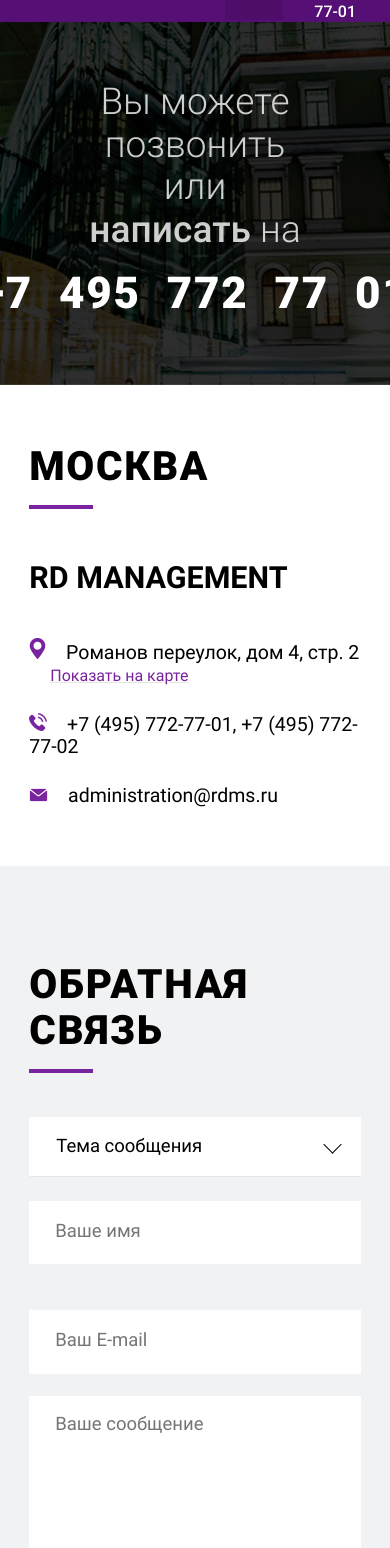
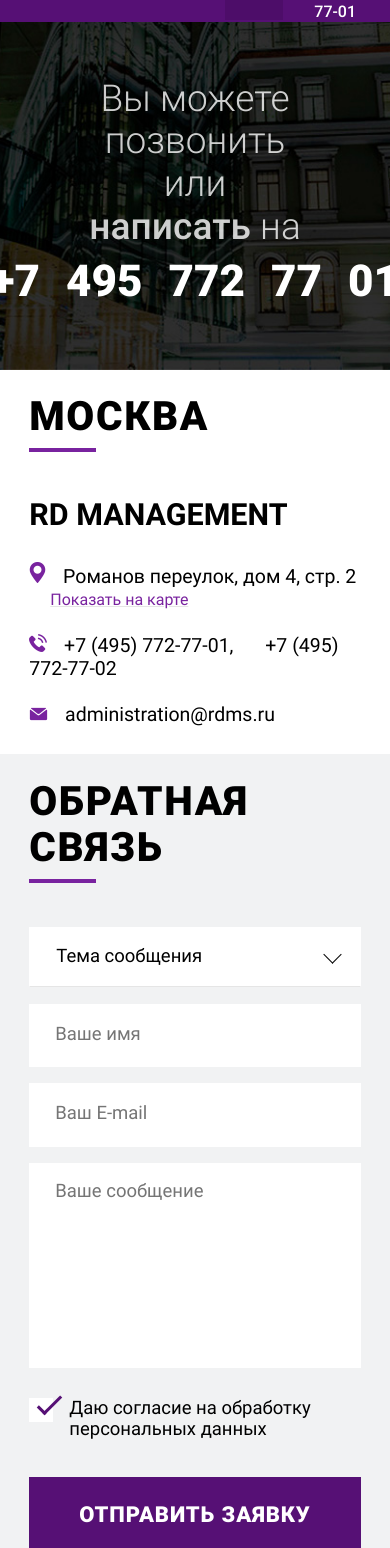
Before and after one commit to MaxTarasevich/testTask, a plain HTML site: page index.html in a window 390 px wide. Shown: the part 52-1600 px from the top of the page. Drawn offline with Linux system fonts and the light colour scheme.

Commit message:
finish styles

```diff
--- a/css/style.css
+++ b/css/style.css
@@ -91,9 +91,9 @@ a{
     }
 .title span{
         display: block;
-        width: 64px;
+        width: 67px;
         height: 4px;
-        margin-top: 15px;
+        margin-top: 8px;
         background-color: #79239f;
     }
 /****************************Header****************************/
@@ -134,13 +134,17 @@ font-weight: 900;
     font-weight: 500;
 
 }
-.nav__item.active{
-background-color:#4d0d69;
-color: #9f67b8;
+.lang{
+    transition: color 0.3s ease-in;
+    transition:background 0.6s ease-in;
+}
+.lang.active{
+    background:#4d0d69;
+    color: #9f67b8;
 }
 .header__text{
     width: 65%;
-    margin: 18% auto 0;
+    margin: 17% auto 0;
     font-size: 37px;
     font-weight: 300;
     text-align: center;
@@ -151,12 +155,10 @@ color: #9f67b8;
     opacity: 1;
 }
 .header__tel{
-margin-top: 5%;
-padding-bottom: 20%;
-font-size: 44px;
-font-weight: 900;
-letter-spacing: 1.76px;
-text-align: center;
+    margin-top: 2.4%;
+    padding-bottom: 19%;
+    font-size: 44px;
+    font-weight: 900;
 }
 .header__tel a{
     display: flex;
@@ -174,25 +176,25 @@ text-align: center;
 
 /*****************Section Contacts************************/
 .contacts{
-    padding: 15% 0;
+    padding:6% 0 7% 0;
     color: #000000;
     background-color: #ffffff;
 }
 
 
 .contacts__department{
-    margin: 51px 0 43px 0;
+    margin: 45px 0 30px 0;
     font-size: 30.5px;
     font-weight: bold;
     text-transform: uppercase;
 }
 .contacts__info div{
-    margin-top: 26px;
+    margin-top: 24px;
     font-size: 19.5px;
     font-weight: normal;
 }
 .contacts__info div img{
-    padding-right: 15px;
+    padding-right: 12px;
 }
 .contacts__info-address a:last-of-type{
     margin-left: 21px;
@@ -203,12 +205,15 @@ text-align: center;
 .contacts__info-phone{
     font-size: 21.5px;
 }
+.contacts__info-phone a+a{
+    padding-left: 27px;
+}
 .contacts__info-mail{
     margin-top: 23px;
 }
 /*******************************Form*******************************/
 .form{
-    padding:95px 0 110px 0;
+    padding:6.1% 0 8% 0;
     background-color:#f1f2f3;
 }
 .form__title{
@@ -219,9 +224,12 @@ margin-bottom: 44px;
     flex-wrap: wrap;
     font-size: 18.5px;
 }
+.form__container .custom-select{
+    margin-bottom: 17px;
+}
 .form__container input{
     width: 100%;
-    margin: 24px 0 22px;
+    margin-bottom: 16px;
     padding: 20px 26px 22px 26px;
     border: none;
 }
@@ -234,7 +242,7 @@ margin-bottom: 44px;
 }
 .form__container button{
     width: 100%;
-    margin-top: 43px;
+    margin-top: 37px;
     padding: 25px 0 24px 0;
     background-color: #561075;
     color: #ffffff;
@@ -252,8 +260,8 @@ margin-bottom: 44px;
 .custom__checkbox{
     display: block;
     position: relative;
-    padding-left: 35px;
-    margin: 30px 0 43px 0;
+    padding-left: 40px;
+    margin: 30px 0 0 0;
     cursor: pointer;
     font-size: 18.5px;
     font-weight: normal;
@@ -283,7 +291,7 @@ margin-bottom: 44px;
     display: block;
   }
   .custom__checkbox .checkmark:after {
-    left: 11px;
+    left: 15px;
     top: -8px;
     width: 8px;
     height: 22px;
--- a/index.html
+++ b/index.html
@@ -26,7 +26,7 @@
                     <a class="lang" href="#en">EN</a>
                 </li>
 
-                <li class="nav__item active">
+                <li class="nav__item">
                     <a class="lang" href="#ru">RU</a>
                 </li>
 
@@ -41,9 +41,8 @@
     <div class="container">
 
             <div class="header__text">
-                Вы можете позвонить
-
-                или <span> написать </span> на
+                Вы можете позвонить или
+                <span> написать </span>на
             </div>
 
             <div class="header__tel">
@@ -78,7 +77,7 @@
                 <a href="tel:+74957727701">
                     <img src="images/phone.png" alt="phone icon">
                     +7 (495) 772-77-01, </a>
-                <a href="tel:+74957727702">+7 (495) 772-77-02 </a>
+                <a href="tel:+74957727702"> +7 (495) 772-77-02 </a>
             </div>
 
             <div class="contacts__info-mail">
--- a/scripts/main.js
+++ b/scripts/main.js
@@ -1,3 +1,23 @@
+/*********Toggle lang link */
+const lang = document.querySelectorAll(`.lang`)
+
+lang[1].classList.add(`active`)
+
+lang.forEach((item)=>{
+item.addEventListener(`click`,toggleItem)
+})
+
+function toggleItem(){
+    lang.forEach((item)=>{
+        item.classList.toggle(`active`)
+    })
+}
+
+
+
+
+
+
 /**************Custom Select**************************/
 var x, i, j, l, ll, selElmnt, a, b, c;
 /* Look for any elements with the class "custom-select": */
```
